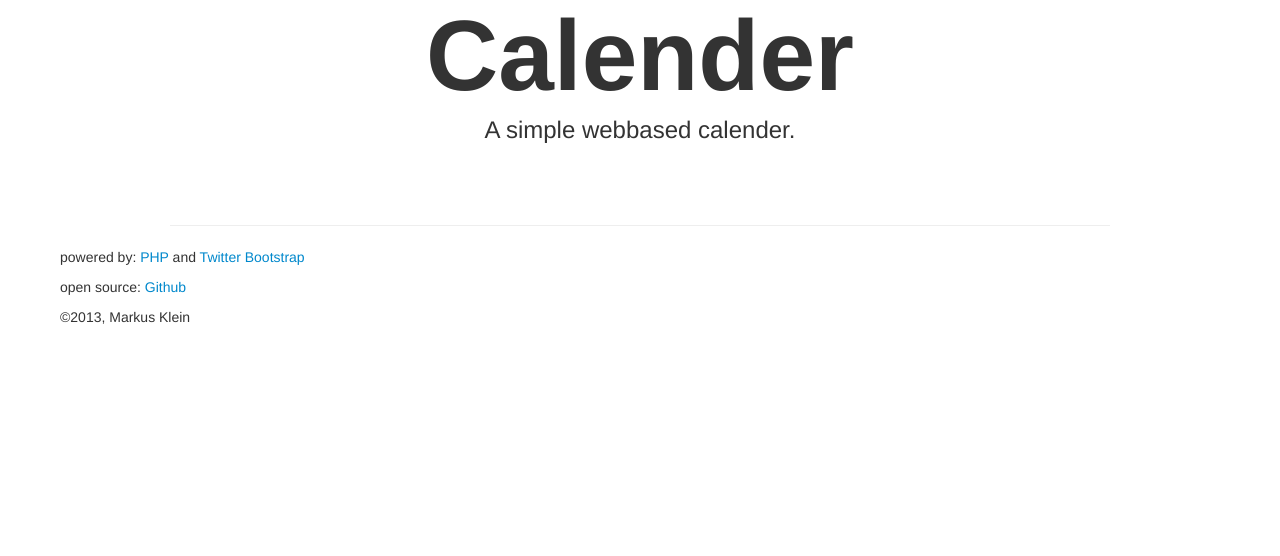
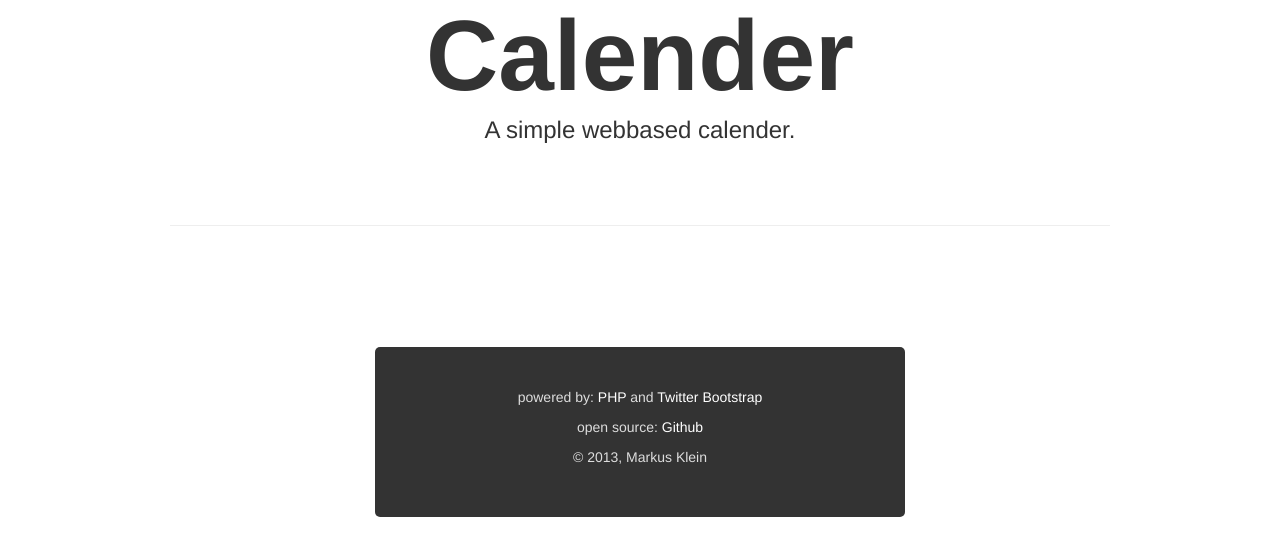
Before and after one commit to trestoa/timely, a PHP site: page / in a window 1280 px wide. Shown: the part 135-691 px from the top of the page. Run offline with PHP 8.4, Linux system fonts and the light colour scheme.

Commit message:
added footer

```diff
--- a/index.php
+++ b/index.php
@@ -102,7 +102,7 @@
         <footer>
         	<p>powered by: <a href="http://php.net/">PHP</a> and <a href="http://twitter.github.com">Twitter Bootstrap</a></p>
             <p>open source: <a href="https://github.com/kleiinnn">Github</a></p>
-            <p>&copy;2013, Markus Klein</p>
+            <p>&copy; 2013, Markus Klein</p>
         </footer>
         <script src="http://code.jquery.com/jquery.js"></script>
 		<script src="./static/js/bootstrap.min.js"></script>
--- a/static/css/style.css
+++ b/static/css/style.css
@@ -28,8 +28,26 @@ header p{
 	font-size:24px;
 	line-height:1.25;
 }
+
+/* footer */
 footer{
-
+	max-width:450px;
+	border-radius:5px;
+	margin-right:auto;
+	margin-left:auto;
+	margin-top:100px;
+	margin-bottom:20px;
+	padding:40px;
+	text-align:center;
+	background-color:#333;
+	color:#DDD;
+}
+footer a{
+	color: rgb(255, 255, 255);
+	text-decoration:none;
 }
 
-/* content */
+footer a:hover{
+	color: rgb(255, 255, 255);
+	text-decoration:none;
+}
```
